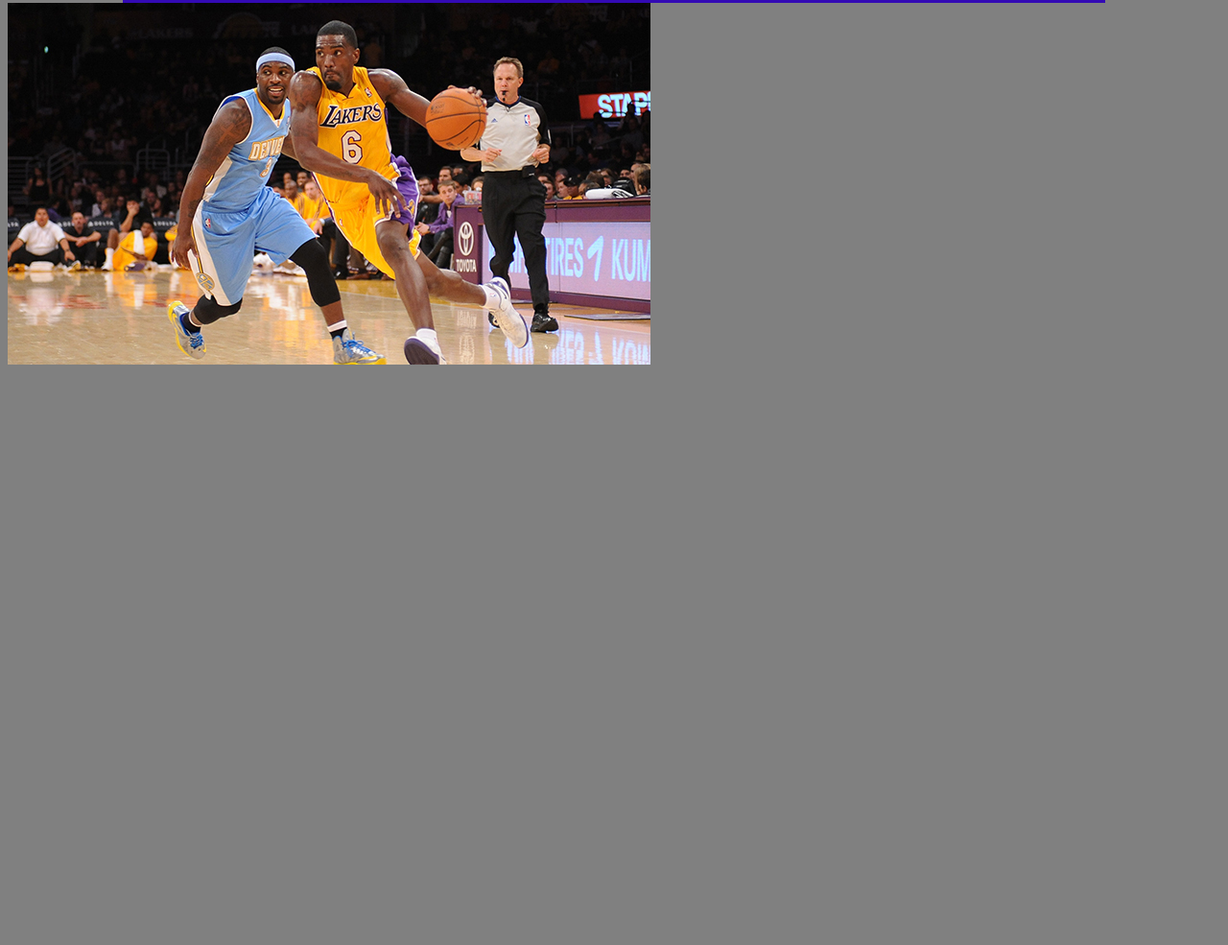
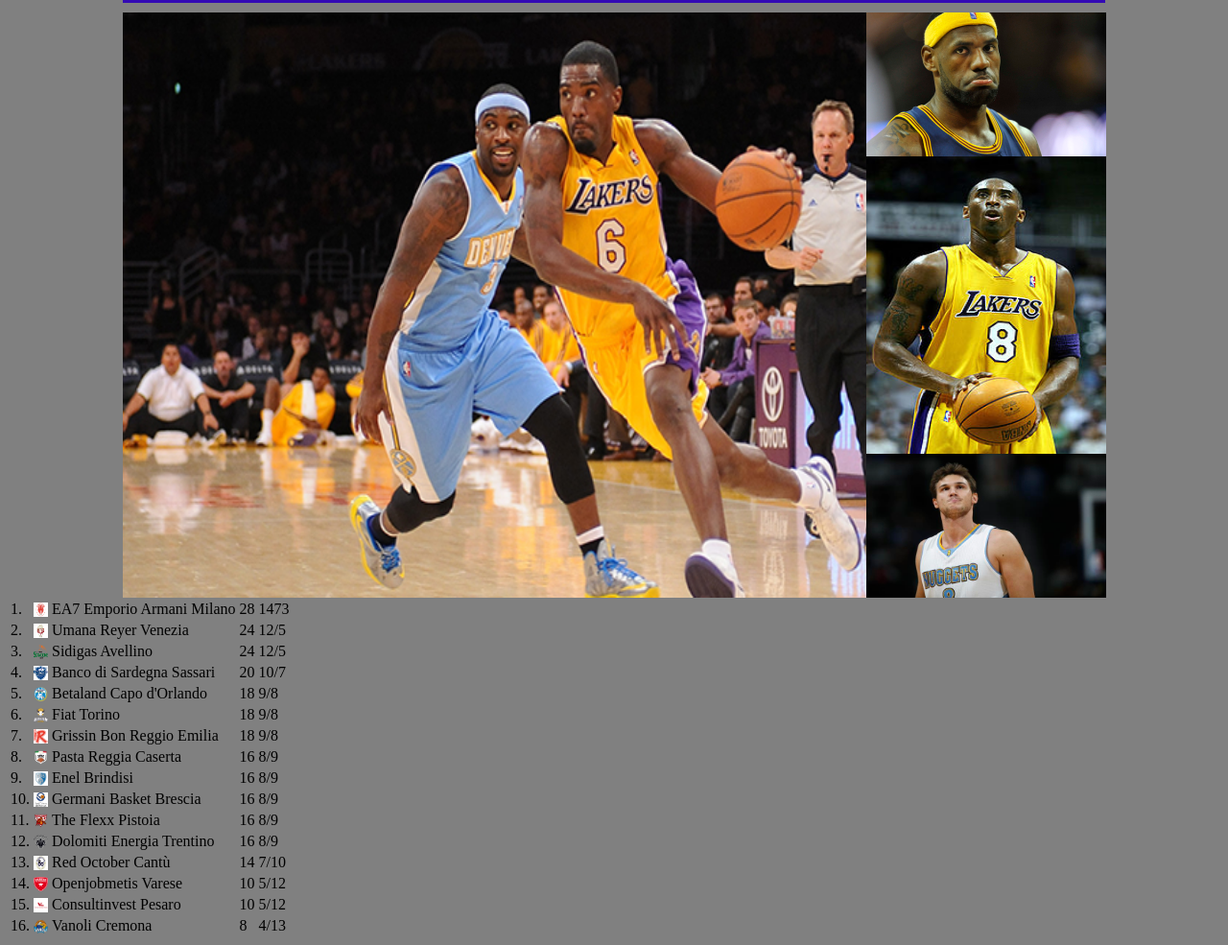
Before and after one commit to cicci99/leonardo-ballardini, a plain HTML site: page index.html in a window 1280 px wide. Shown: the part 687-1672 px from the top of the page at 96% size. Before the commit the page ends 1075 px from the top, so only its background shows below. Drawn offline with Linux system fonts and the light colour scheme.

Commit message:
Add files via upload

```diff
--- a/CssLeonardo.css
+++ b/CssLeonardo.css
@@ -123,3 +123,26 @@
 	left: 15%;
 	top: 600px;
 }
+#jonh {
+	margin-top: 10px;
+	margin-left:9.5%;
+}
+#lebron {
+	margin-top:-610px;
+	position:absolute;
+	right:9.9%;
+}
+#kobe {
+	margin-top:-460px;
+	position:absolute;
+	right:9.9%;
+}
+#danilo {
+	margin-top:-150px;
+	position:absolute;
+	right:9.9%;
+}
+.micro {
+	width:15px;
+	height:15px;
+}
--- a/index.html
+++ b/index.html
@@ -1,10 +1,12 @@
 <html>
+
   <head>
     <title>LEGA BASKET SERIE A</title>
 	<link rel="stylesheet" type="text/css" href="CssLeonardo.css"/>
   </head>
 
 <body>
+
   <div id="top-bar">
     <table>
       <tr>
@@ -16,6 +18,7 @@
       </tr>
     </table>
   </div>
+
   <div id="simbol">
     <table id="loghi">
 	  <tr>
@@ -38,6 +41,7 @@
 		<td><img src="vanoli.png" class="piccolo" /></td>
 	</table>
   </div>
+
   <div id="persone">
     <table id="people">
       <tr>
@@ -55,17 +59,149 @@
 	  </tr>
 	</table>
   </div>
+
   <div id="game">
     <h1 id="center">GAME  CENTER</h1>
   </div>
+
   <div id="vuoto">
   </div>
+
   <div id="poste">
     <img id="foto" src="Postemobile.png"/>
     <h1 id="title">Title Sponsor Lega Basket Serie A e Final Eight.</h1>
   </div>
   <div id="jonh">
-    <img src="jonhson.jpg"/>
+    <img src="jonhson.jpg" width="950px" height="610px"/>
   </div>
+  <div id="lebron">
+    <img src="lebron.jpg" width="250" height="150"/>
+  </div>
+  <div id="kobe">
+    <img src="kobe.jpg" width="250" height="310"/>
+  </div>
+  <div id="danilo">
+    <img src="danilo.jpg" width="250" height="150"/>
+  </div>
+  <div>
+    <table>
+      <tr>
+	    <td>1.</td>
+		<td><img src="emporio armani.jpg" class="micro"/></td>
+		<td>EA7 Emporio Armani Milano</td>
+		<td>28</td>
+		<td>1473</td>
+	  </tr>
+	  <tr>
+	    <td>2.</td>
+		<td><img src="venezia.gif" class="micro"/></td>
+		<td>Umana Reyer Venezia</td>
+		<td>24</td>
+		<td>12/5</td>
+	  </tr>
+	  <tr>
+	    <td>3.</td>
+		<td><img src="avellino.png" class="micro"/></td>
+		<td>Sidigas Avellino</td>
+		<td>24</td>
+		<td>12/5</td>
+	  </tr>
+	  <tr>
+	    <td>4.</td>
+		<td><img src="banco di sardegna.jpg" class="micro"/></td>
+		<td>Banco di Sardegna Sassari</td>
+		<td>20</td>
+		<td>10/7</td>
+	  </tr>
+	  <tr>
+	    <td>5.</td>
+		<td><img src="betaland.png" class="micro"/></td>
+		<td>Betaland Capo d'Orlando</td>
+		<td>18</td>
+		<td>9/8</td>
+	  </tr>
+	  <tr>
+	    <td>6.</td>
+		<td><img src="fiat torino.png" class="micro"/></td>
+		<td>Fiat Torino</td>
+		<td>18</td>
+		<td>9/8</td>
+	  </tr>
+	  <tr>
+	    <td>7.</td>
+		<td><img src="grissin bon reggio emilia.jpg" class="micro"/></td>
+		<td>Grissin Bon Reggio Emilia</td>
+		<td>18</td>
+		<td>9/8</td>
+	  </tr>
+	  <tr>
+	    <td>8.</td>
+		<td><img src="caserta.png" class="micro"/></td>
+		<td>Pasta Reggia Caserta</td>
+		<td>16</td>
+		<td>8/9</td>
+	  </tr>
+	  <tr>
+	    <td>9.</td>
+		<td><img src="enel brindisi.png" class="micro"/></td>
+		<td>Enel Brindisi</td>
+		<td>16</td>
+		<td>8/9</td>
+	  </tr>
+	  <tr>
+	    <td>10.</td>
+		<td><img src="germani brescia.jpg" class="micro"/></td>
+		<td>Germani Basket Brescia</td>
+		<td>16</td>
+		<td>8/9</td>
+	  </tr>
+	  <tr>
+	    <td>11.</td>
+		<td><img src="pistoia.png" class="micro"/></td>
+		<td>The Flexx Pistoia</td>
+		<td>16</td>
+		<td>8/9</td>
+	  </tr>
+	  <tr>
+	    <td>12.</td>
+		<td><img src="terra.png" class="micro"/></td>
+		<td>Dolomiti Energia Trentino</td>
+		<td>16</td>
+		<td>8/9</td>
+	  </tr>
+	  <tr>
+	    <td>13.</td>
+		<td><img src="cantu.jpg" class="micro"/></td>
+		<td>Red October Cantù</td>
+		<td>14</td>
+		<td>7/10</td>
+	  </tr>
+	  <tr>
+	    <td>14.</td>
+		<td><img src="openjobmetis.png" class="micro"/></td>
+		<td>Openjobmetis Varese</td>
+		<td>10</td>
+		<td>5/12</td>
+	  </tr>
+	  <tr>
+	    <td>15.</td>
+		<td><img src="consultinvest.png" class="micro"/></td>
+		<td>Consultinvest Pesaro</td>
+		<td>10</td>
+		<td>5/12</td>
+	  </tr>
+	  <tr>
+	    <td>16.</td>
+		<td><img src="vanoli.png" class="micro"/></td>
+		<td>Vanoli Cremona</td>
+		<td>8</td>
+		<td>4/13</td>
+	  </tr>
+    </table>
+  </div>
+
+
+
 </body>
+
 </html>
```
Also changed, not shown: avellino.png (added), banco di sardegna.jpg (added), betaland.png (added), cantu.jpg (added), caserta.png (added), danilo.jpg (added), kobe.jpg (added), lebron.jpg (added), terra.png (added).
